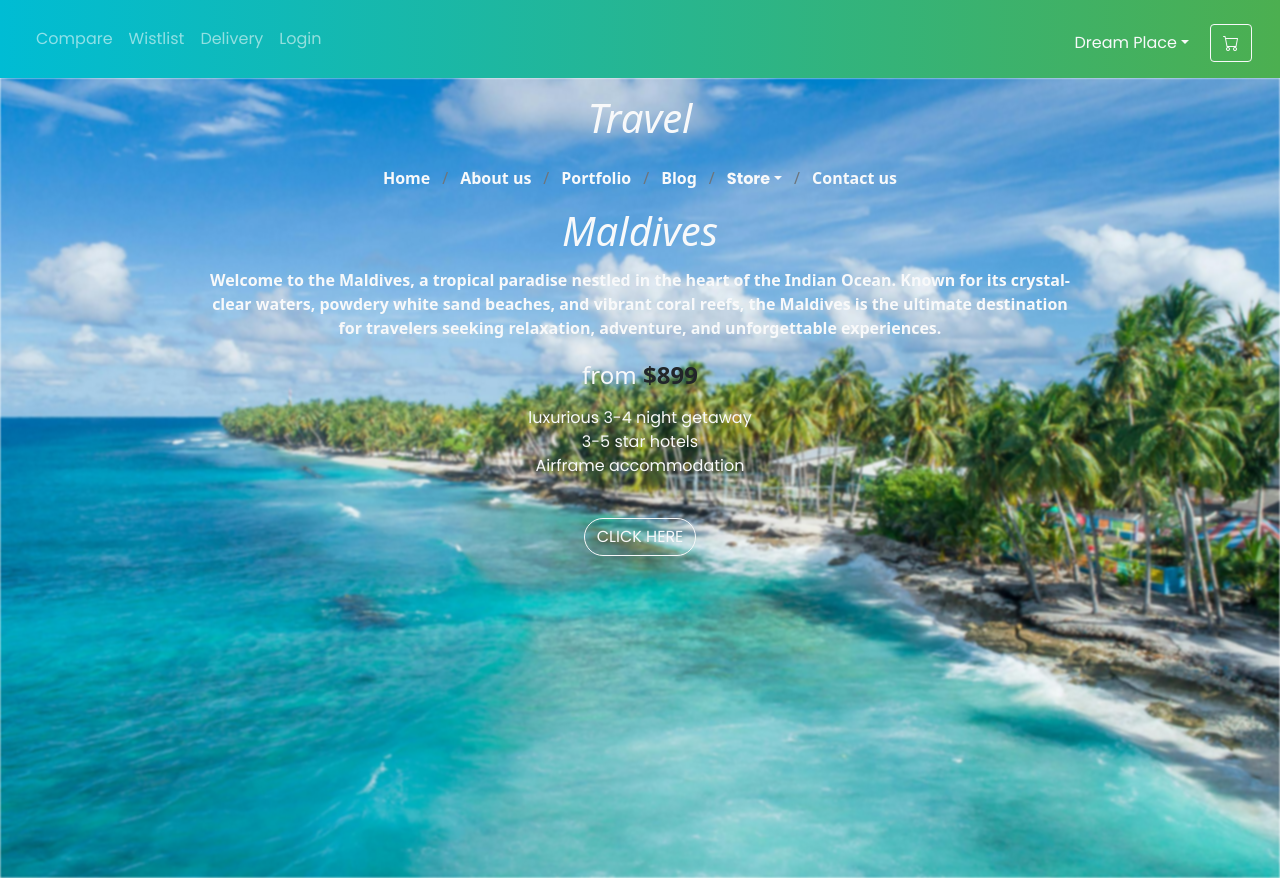
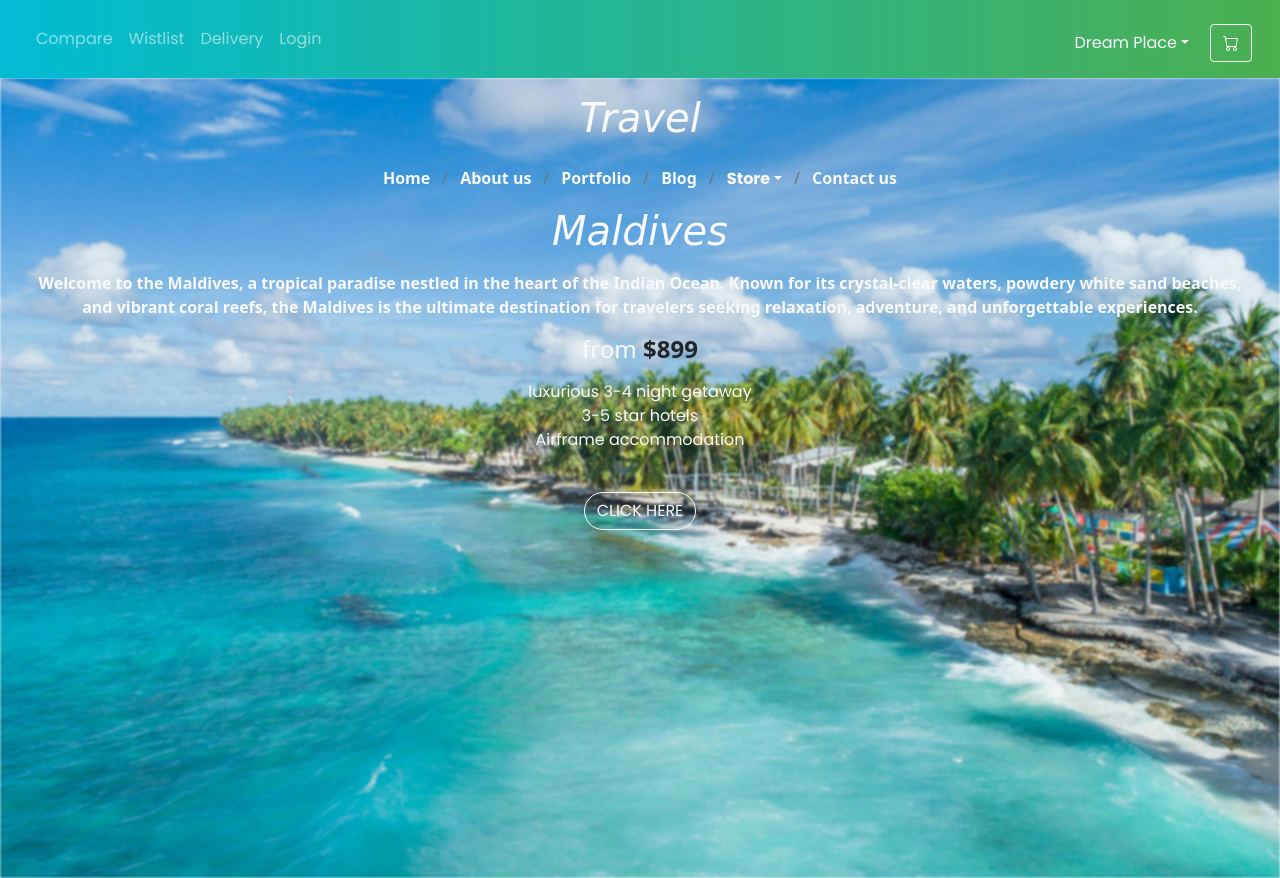
Before and after one commit to suruthiperumal12/Bootstrap-Website-Templates, a plain HTML site: page index.html in a window 1280 px wide. Shown: the top 878 px of the page. Drawn offline with nearby package versions, Linux system fonts and the light colour scheme.

Commit message:
modified files

```diff
--- a/index.html
+++ b/index.html
@@ -58,7 +58,7 @@
     <main>
         <div class="main d-flex justify-content-center">
             <div class="text-center p-3 text-light">
-                <h1 style="font-style: italic;">Travel</h1>
+                <h1 class="heading_one" style="font-style: italic;">Travel</h1>
                 <div class="pt-3 ">
                     <ul class="breadcrumb justify-content-center">
                         <li class="breadcrumb-item "><span class="p-1 custom-span">Home</span></li>
@@ -77,8 +77,9 @@
                     </ul>
                 </div>
                 <div class="mt-3">
-                    <h1 style="font-style: italic;font: size 4em;;">Maldives</h1>
-                    <p class="text-center custom-p" style="font-size: 1rem; font-weight: bold;">Welcome to the Maldives,
+                    <h1 class="heading_two" style="font-style: italic;font: size 4em;;">Maldives</h1>
+                    <p class="text-center custom-p m-3" style="font-size: 1rem; font-weight: bold;">Welcome to the
+                        Maldives,
                         a
                         tropical paradise
                         nestled in the heart of the
--- a/styles.css
+++ b/styles.css
@@ -1,5 +1,17 @@
 body {
     font-family: "Poppins", system-ui;
+    font-weight: 400;
+    font-style: normal;
+}
+
+.heading_one {
+    font-family: "Niconne", cursive;
+    font-weight: 400;
+    font-style: normal;
+}
+
+.heading_two {
+    font-family: "Nanum Brush Script", cursive;
     font-weight: 400;
     font-style: normal;
 }
@@ -76,18 +88,6 @@ span:hover {
     font-weight: normal;
 }
 
-.custom-p {
-    padding: 5px;
-    margin-right: 15%;
-    margin-left: 15%;
-
-}
-
-.card {
-    width: auto;
-    height: 420px;
-}
-
 .list-inline {
     font-family: "Poppins", system-ui;
 }
```
